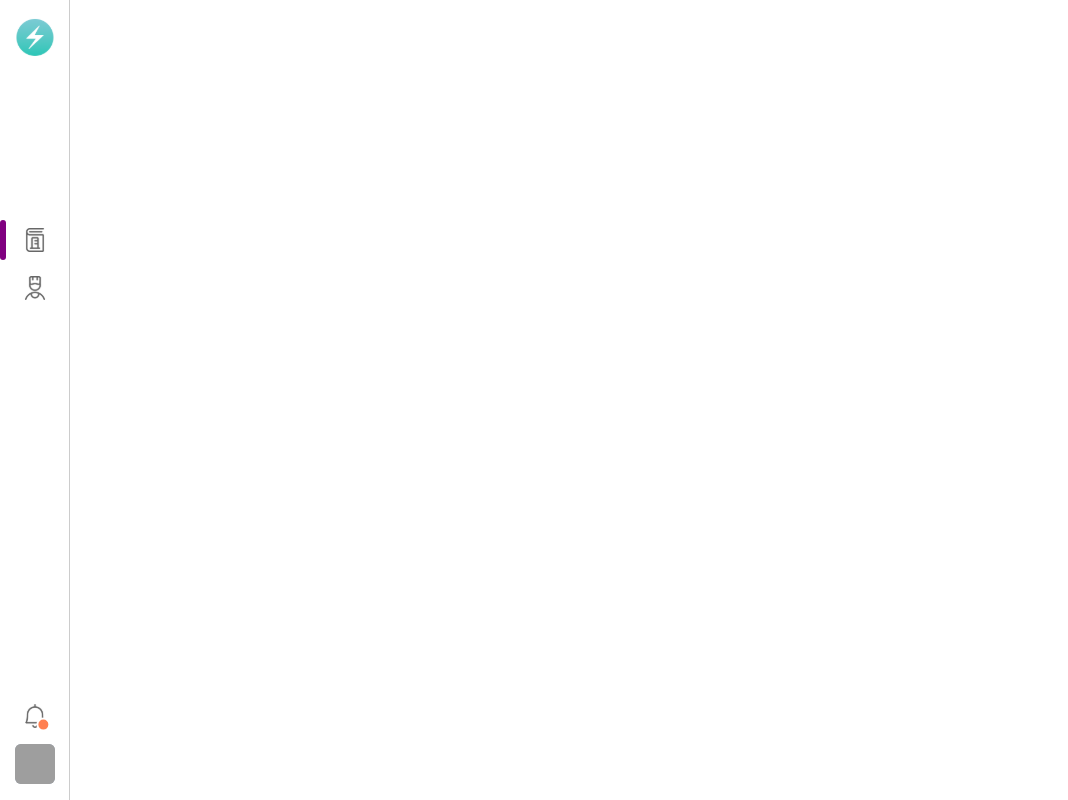
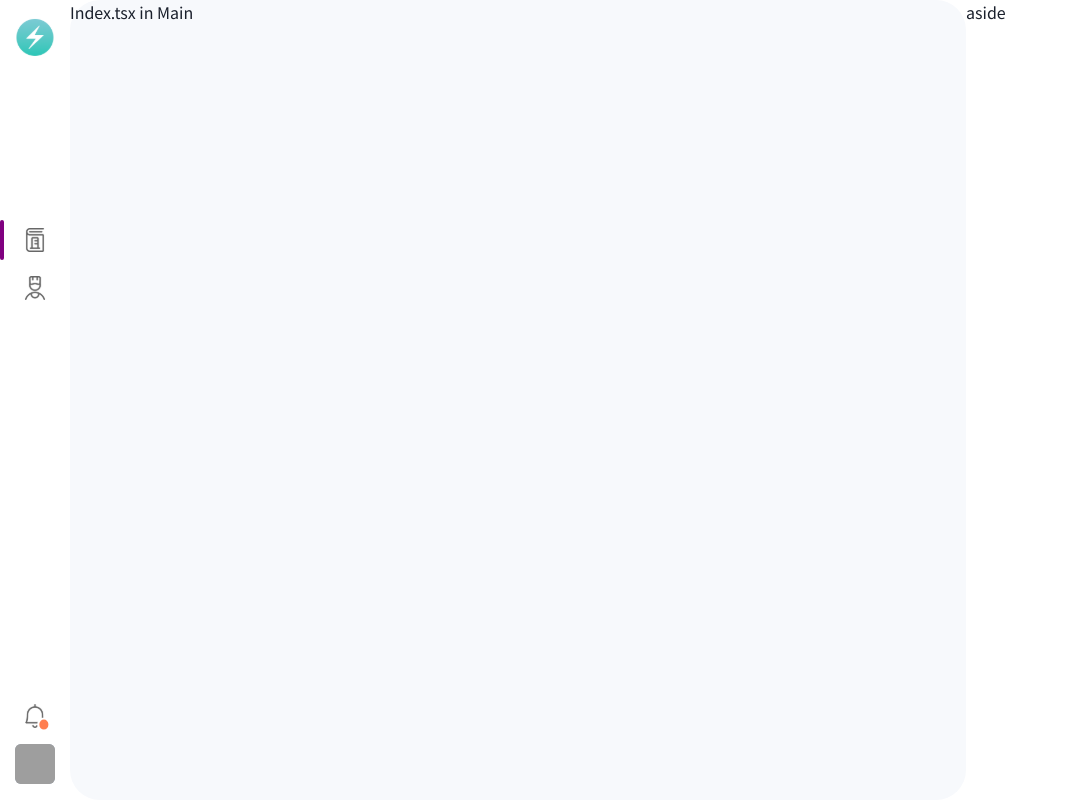
Before and after one commit to rewdaraw/sublime, a Next.js app in the folder app/: page /projects in a window 1280 px wide. Shown: the whole page, without its empty margins (0-1068 px from the left). Built offline with nearby package versions, Linux system fonts and the light colour scheme; grey boxes are pictures that could not be loaded.

Commit message:
create DashboardTemplate and Aside component

```diff
--- /dev/null
+++ b/app/src/components/organisms/Aside.tsx
@@ -0,0 +1,6 @@
+import React from "react";
+import { chakra } from "@chakra-ui/react";
+
+export const Aside: React.FC = () => {
+  return <chakra.aside flex="1">aside</chakra.aside>;
+};
--- a/app/src/components/organisms/Header.tsx
+++ b/app/src/components/organisms/Header.tsx
@@ -16,9 +16,9 @@ export const Header = () => {
       as="header"
       direction="column"
       w="70px"
+      minW="70px"
       bg="white"
       minH="100vh"
-      borderRight="1px solid #ccc"
     >
       <VStack spacing={40}>
         <Image
@@ -43,14 +43,14 @@ export const Header = () => {
             }
             pos="relative"
             _before={{
-              pos:"absolute",
-              left:"-15px",
+              pos: "absolute",
+              left: "-15px",
               content: '""',
-              w: "6px",
+              w: "4px",
               h: "40px",
-              borderRadius: "3px",
+              borderRadius: "2px",
               verticalAlign: "middle",
-              bg:"purple"
+              bg: "purple",
             }}
           />
           <IconButton
@@ -89,7 +89,6 @@ export const Header = () => {
           w="40px"
           h="40px"
         >
-          {/* <AvatarBadge bg="tomato" w="1em" h="1.05em" /> */}
         </Avatar>
       </VStack>
     </Flex>
--- /dev/null
+++ b/app/src/components/organisms/Main.tsx
@@ -0,0 +1,10 @@
+import React from "react";
+import { chakra } from "@chakra-ui/react";
+
+interface IMain {
+  children: React.ReactNode;
+}
+
+export const Main: React.FC<IMain> = ({ children }) => {
+  return <chakra.main bg="#F7F9FC"rounded={30} w="70vw" minW="720px">{children}</chakra.main>;
+};
--- /dev/null
+++ b/app/src/components/templates/DashboardTemplate.tsx
@@ -0,0 +1,29 @@
+import React from "react";
+import Head from "next/head";
+import { Header } from "../organisms/Header";
+import { Main } from "../organisms/Main";
+import { Flex } from "@chakra-ui/react";
+import { Aside } from "../organisms/Aside";
+
+interface IDashboardTemplate {
+  children: React.ReactNode;
+  title: string;
+}
+
+export const DashboardTemplate: React.FC<IDashboardTemplate> = ({
+  children,
+  title,
+}) => {
+  return (
+    <>
+      <Head>
+        <title>{title}</title>
+      </Head>
+      <Flex className="wrapper" w="100vw">
+        <Header />
+        <Main>{children}</Main>
+        <Aside />
+      </Flex>
+    </>
+  );
+};
--- a/app/src/pages/projects/index.tsx
+++ b/app/src/pages/projects/index.tsx
@@ -1,9 +1,13 @@
 import { NextPage } from "next";
 import React from "react";
-import { Header } from "../../components/organisms/Header";
+import { DashboardTemplate } from "../../components/templates/DashboardTemplate";
 
 export const ProjectLists: NextPage = () => {
-  return <Header />;
+  return (
+    <DashboardTemplate title="project list page">
+      <div>Index.tsx in Main</div>
+    </DashboardTemplate>
+  );
 };
 
 export default ProjectLists;
```
